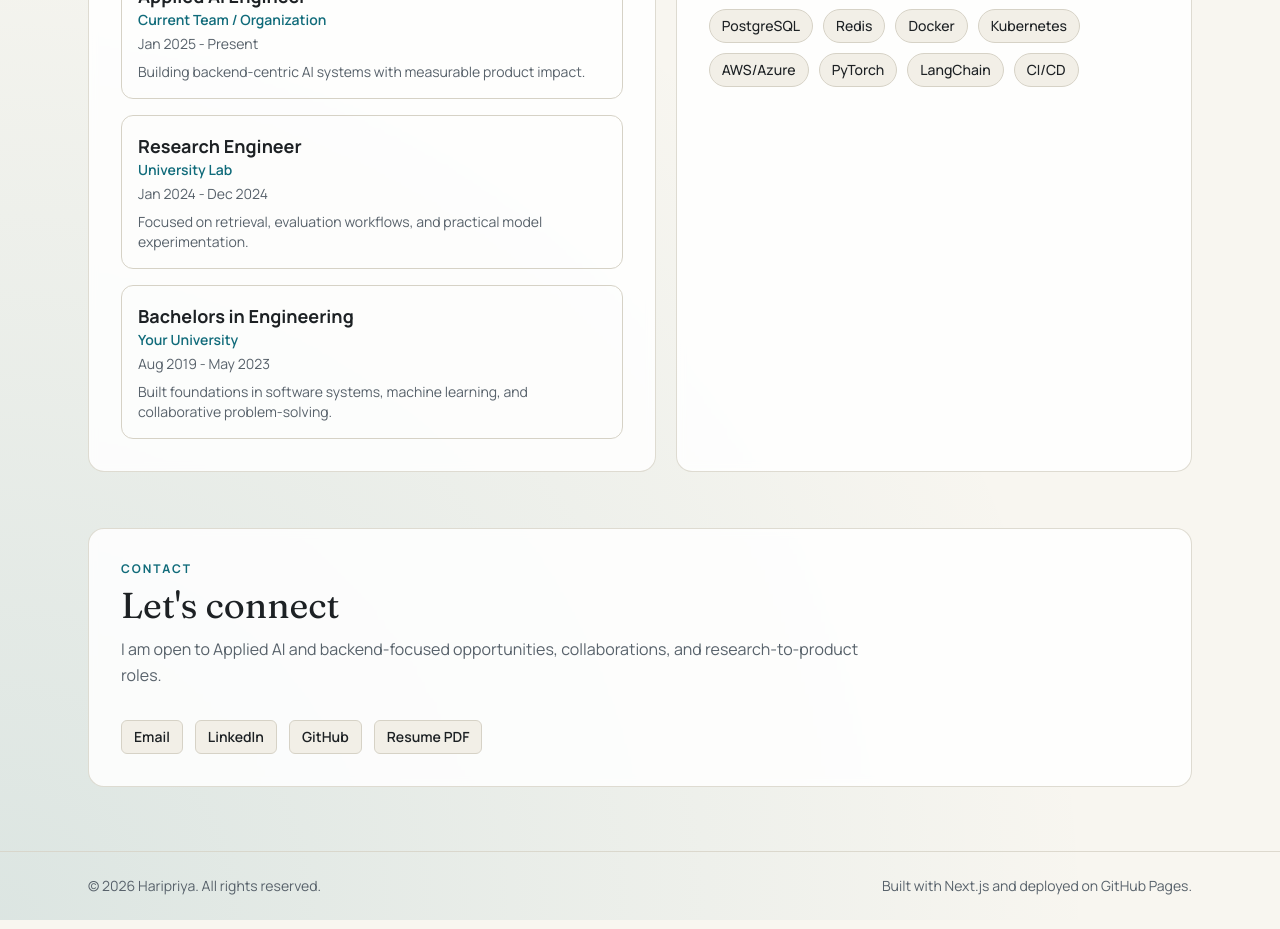
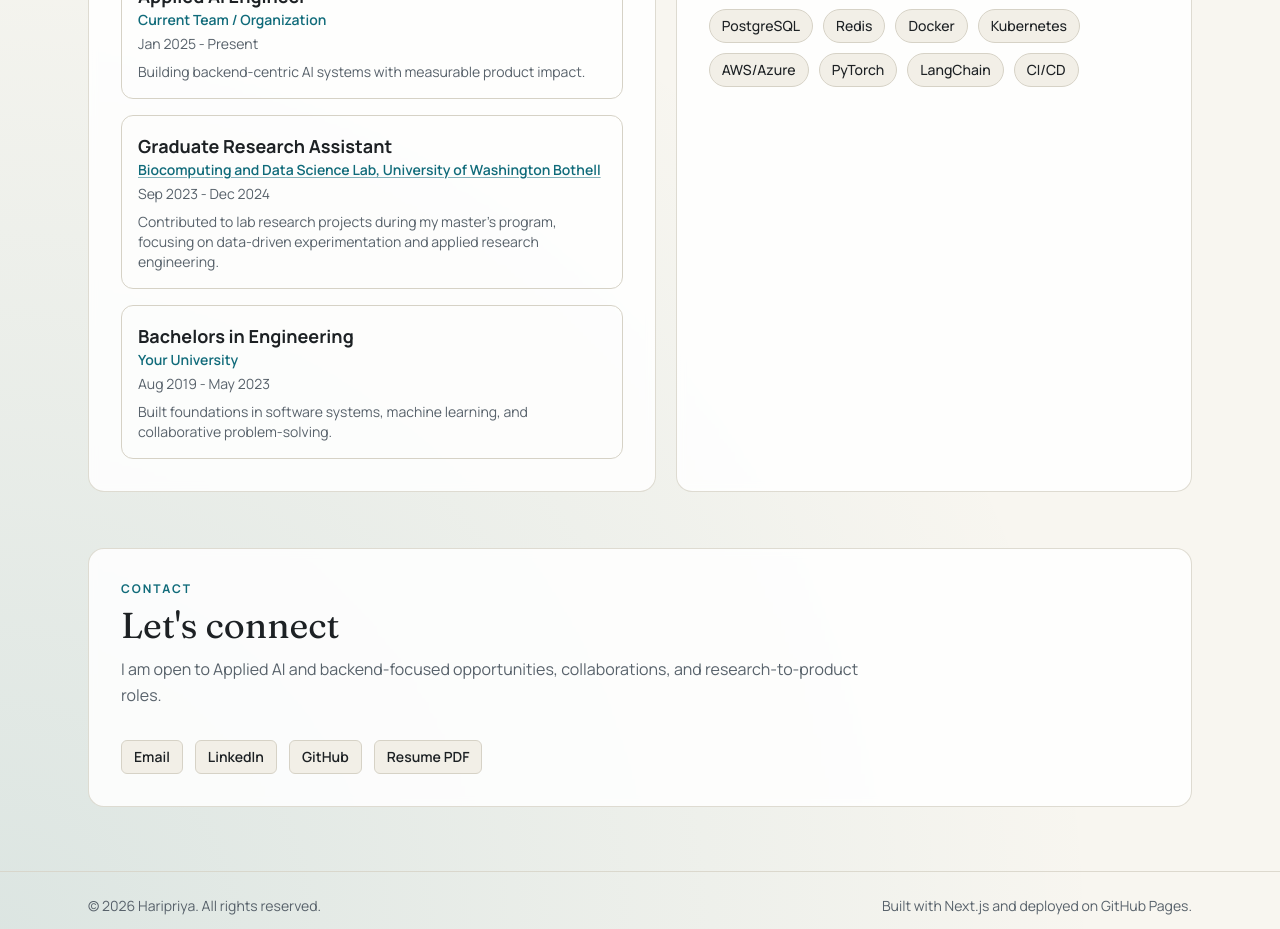
Before and after one commit to priyadhanu14/haripriya.github.io, a Next.js app: page / in a window 1280 px wide. Shown: the part 2780-3709 px from the top of the page. Built offline with nearby package versions, Linux system fonts and the light colour scheme; no server answers.

Commit message:
lab updates

```diff
--- a/app/page.tsx
+++ b/app/page.tsx
@@ -105,7 +105,20 @@ export default function HomePage() {
               {content.experience.map((item) => (
                 <article key={`${item.organization}-${item.start}`} className="rounded-xl border border-line p-4">
                   <h3 className="text-lg font-bold text-text">{item.title}</h3>
-                  <p className="text-sm font-semibold text-accent">{item.organization}</p>
+                  <p className="text-sm font-semibold text-accent">
+                    {item.organizationUrl ? (
+                      <a
+                        href={item.organizationUrl}
+                        target="_blank"
+                        rel="noreferrer"
+                        className="focus-ring rounded-sm underline decoration-accent/50 underline-offset-2 hover:decoration-accent"
+                      >
+                        {item.organization}
+                      </a>
+                    ) : (
+                      item.organization
+                    )}
+                  </p>
                   <p className="mt-1 text-sm text-text-muted">{formatRange(item.start, item.end)}</p>
                   <p className="mt-2 text-sm text-text-muted">{item.summary}</p>
                 </article>
--- a/lib/content/data.ts
+++ b/lib/content/data.ts
@@ -126,11 +126,13 @@ export const siteContent: SiteContent = {
       summary: "Building backend-centric AI systems with measurable product impact."
     },
     {
-      title: "Research Engineer",
-      organization: "University Lab",
-      start: "2024-01",
+      title: "Graduate Research Assistant",
+      organization: "Biocomputing and Data Science Lab, University of Washington Bothell",
+      organizationUrl: "https://depts.washington.edu/biocomp/index.html",
+      start: "2023-09",
       end: "2024-12",
-      summary: "Focused on retrieval, evaluation workflows, and practical model experimentation."
+      summary:
+        "Contributed to lab research projects during my master’s program, focusing on data-driven experimentation and applied research engineering."
     },
     {
       title: "Bachelors in Engineering",
--- a/lib/content/types.ts
+++ b/lib/content/types.ts
@@ -33,6 +33,7 @@ export interface Profile {
 export interface ExperienceItem {
   title: string;
   organization: string;
+  organizationUrl?: string;
   start: string; // YYYY-MM
   end?: string; // YYYY-MM | present
   summary: string;
```
